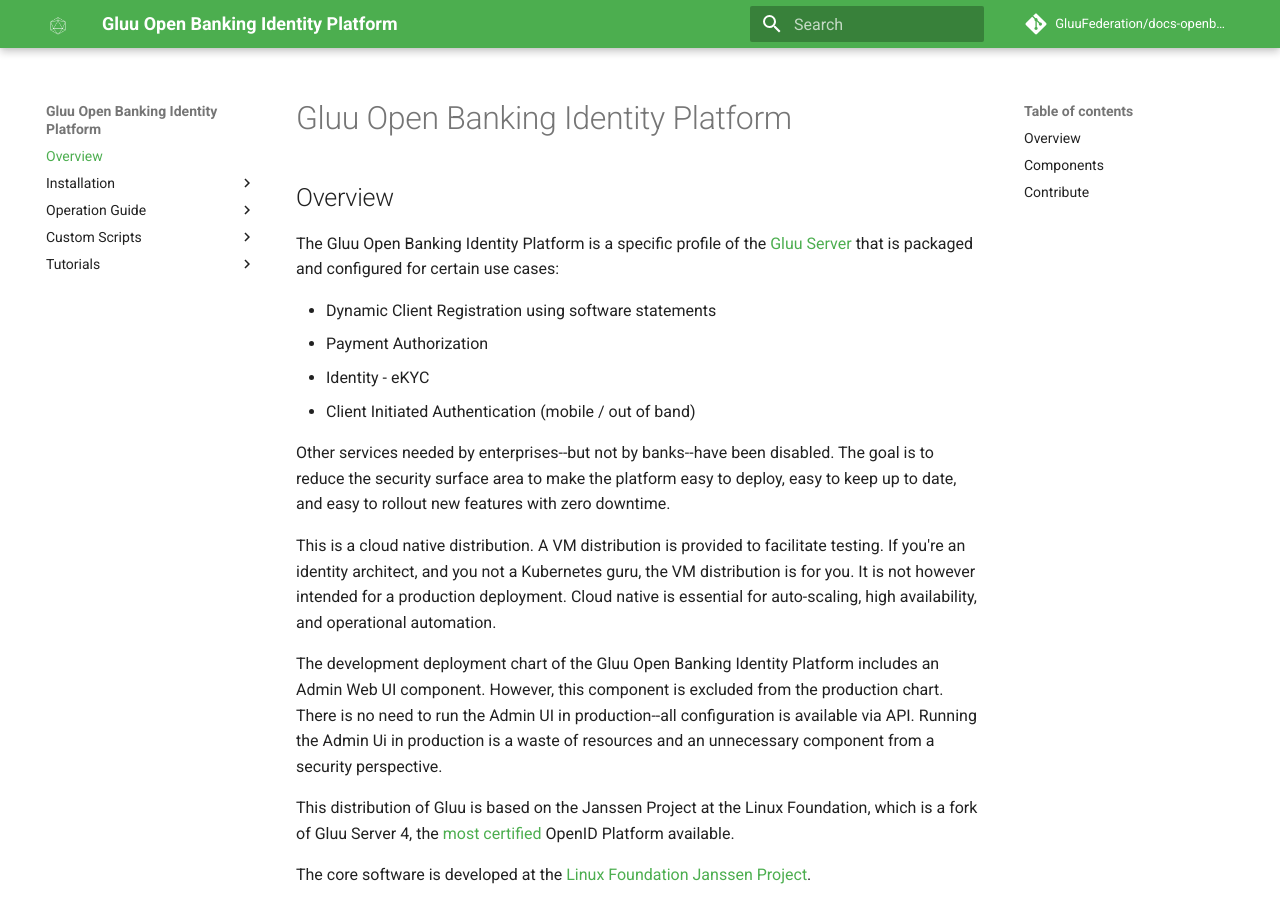
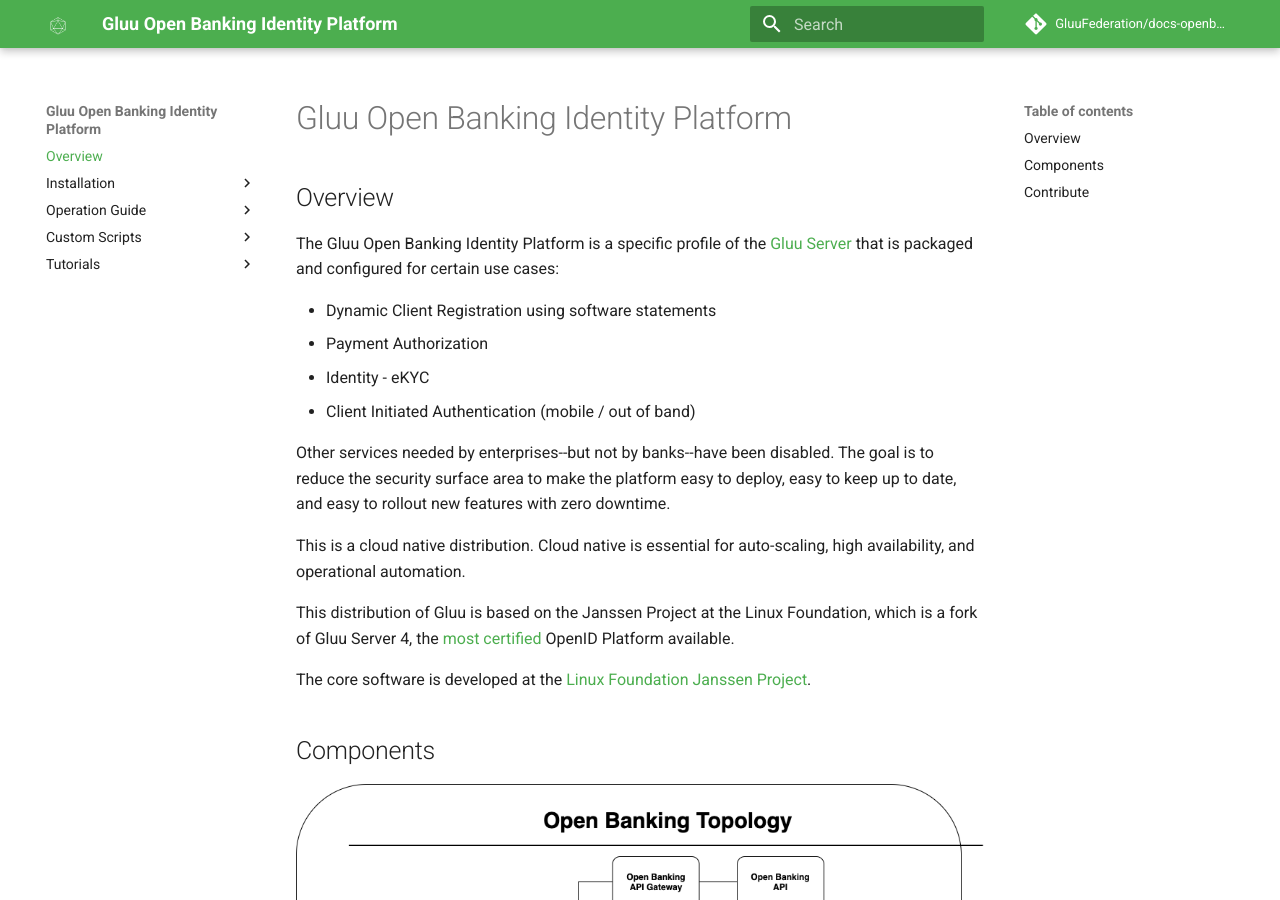
Before and after one commit to GluuFederation/docs-openbanking-prod, an MkDocs documentation site: the page built from docs/source/index.md, in a window 1280 px wide and 900 px high. Built offline with MkDocs 1.6.1 and Material for MkDocs 9.7.7, drawn with Linux system fonts in a browser that asks for light colours; comment, search, counter and statistics services are not loaded; some of the changed text lies outside the part shown.

Commit message:
docs: removed references to VM and UI

```diff
--- a/docs/source/index.md
+++ b/docs/source/index.md
@@ -11,9 +11,7 @@ The Gluu Open Banking Identity Platform is a specific profile of the [Gluu Serve
 
 Other services needed by enterprises--but not by banks--have been disabled. The goal is to reduce the security surface area to make the platform easy to deploy, easy to keep up to date, and easy to rollout new features with zero downtime.
 
-This is a cloud native distribution. A VM distribution is provided to facilitate testing. If you're an identity architect, and you not a Kubernetes guru, the VM distribution is for you. It is not however intended for a production deployment. Cloud native is essential for auto-scaling, high availability, and operational automation.
-
-The development deployment chart of the Gluu Open Banking Identity Platform includes an Admin Web UI component. However, this component is excluded from the production chart. There is no need to run the Admin UI in production--all configuration is available via API. Running the Admin Ui in production is a waste of resources and an unnecessary component from a security perspective.
+This is a cloud native distribution. Cloud native is essential for auto-scaling, high availability, and operational automation.
 
 This distribution of Gluu is based on the Janssen Project at the Linux Foundation, which is a fork of Gluu Server 4, the [most certified](https://openid.net/certification) OpenID Platform available.
 
@@ -35,6 +33,3 @@ The core software is developed at the [Linux Foundation Janssen Project](https:/
 
 ## Contribute
 We want to keep improving our docs. Please help us improve by submitting any improvements to our [Documentation Github](https://github.com/GluuFederation/docs-open-banking-prod). If you're a Github pro, submit a pull request. If not, just open an issue on any typos, bugs, or improvements you'd like to see addressed. We need your help... even if you're not a coder, you can contribute!
-
-
-_Copyright 2021 Gluu, Inc._
```
